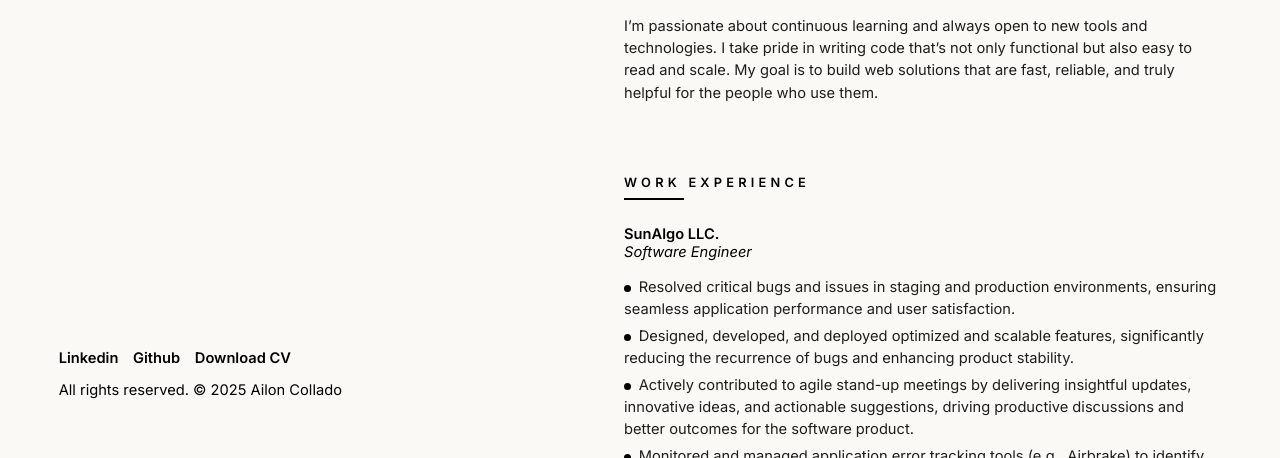
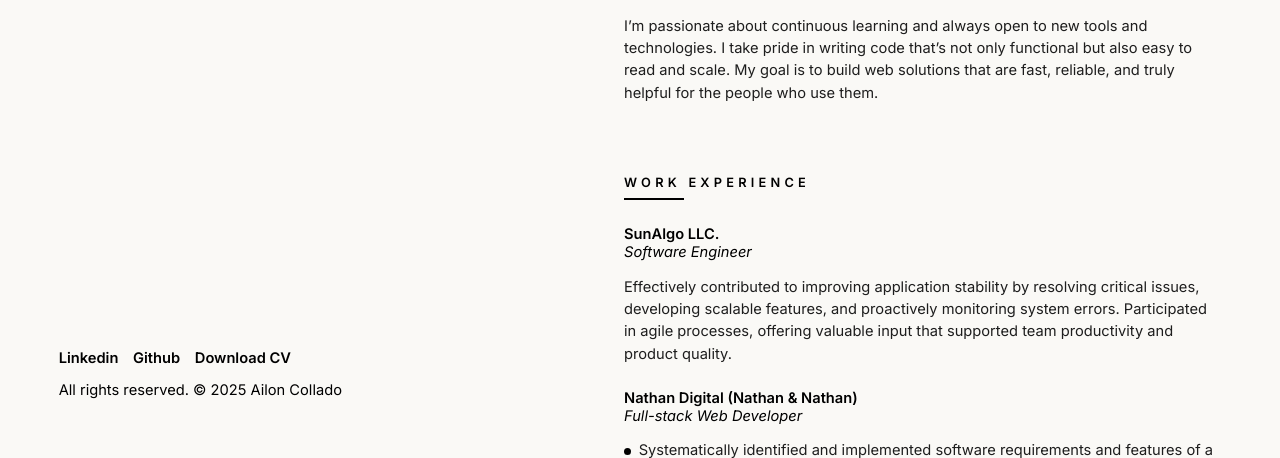
Before and after one commit to machfluree/machfluree.github.io, a plain HTML site: page index.html in a window 1280 px wide. Shown: the part 342-800 px from the top of the page. Drawn offline with Linux system fonts and the light colour scheme.

Commit message:
update: updated sunalgo job desc

```diff
--- a/index.html
+++ b/index.html
@@ -82,15 +82,9 @@
               <p class="position"><em>Software Engineer</em></p>
               <!-- <p class="year-span">Sept 2024 - Mar 2025</p> -->
             </div>
-            <p class="job-desc">Resolved critical bugs and issues in staging and production environments, ensuring
-              seamless application performance and user satisfaction.</p>
-            <p class="job-desc">Designed, developed, and deployed optimized and scalable features, significantly
-              reducing the recurrence of bugs and enhancing product stability.</p>
-            <p class="job-desc">Actively contributed to agile stand-up meetings by delivering insightful updates,
-              innovative ideas, and actionable suggestions, driving productive discussions and better outcomes for the
-              software product.</p>
-            <p class="job-desc">Monitored and managed application error tracking tools (e.g., Airbrake) to identify and
-              resolve feature-breaking issues promptly, minimizing downtime and improving system reliability.</p>
+            <p class="desc-text">
+              Effectively contributed to improving application stability by resolving critical issues, developing scalable features, and proactively monitoring system errors. Participated in agile processes, offering valuable input that supported team productivity and product quality.
+            </p>
           </div>
         </div>
         <div class="work-experience-item">
```
